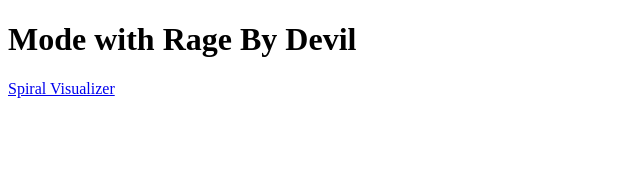
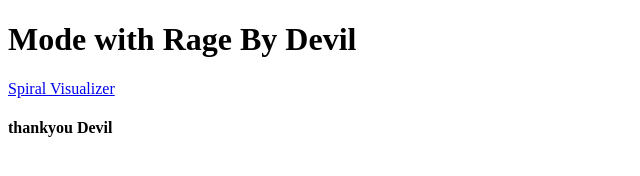
Before and after one commit to Rahulkumar703/Algo-Visualization, a plain HTML site: page index.html in a window 1280 px wide. Shown: the whole page, without its empty margins (0-640 px from the left). Drawn offline with Linux system fonts and the light colour scheme.

Commit message:
vesion 2.0

```diff
--- a/index.html
+++ b/index.html
@@ -11,6 +11,7 @@
 <body>
     <h1>Mode with Rage By Devil</h1>
     <a href="./SpiralPrint/index.html">Spiral Visualizer</a>
+    <h4>thankyou Devil</h4>
 </body>
 
 </html>
```
